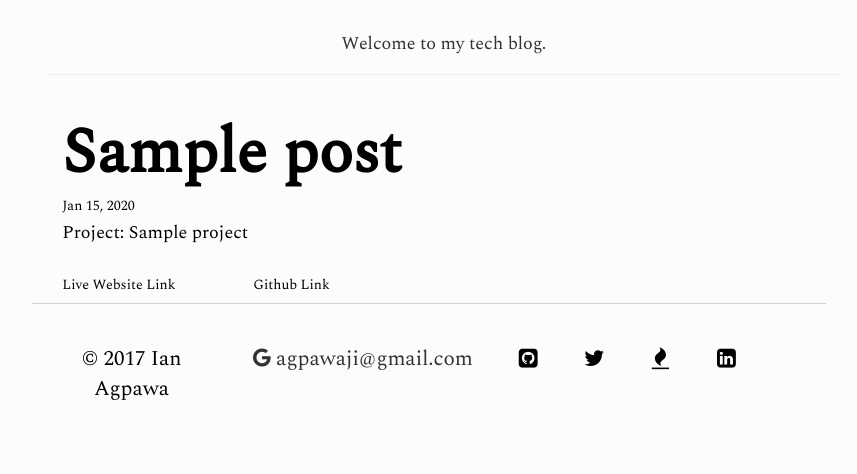
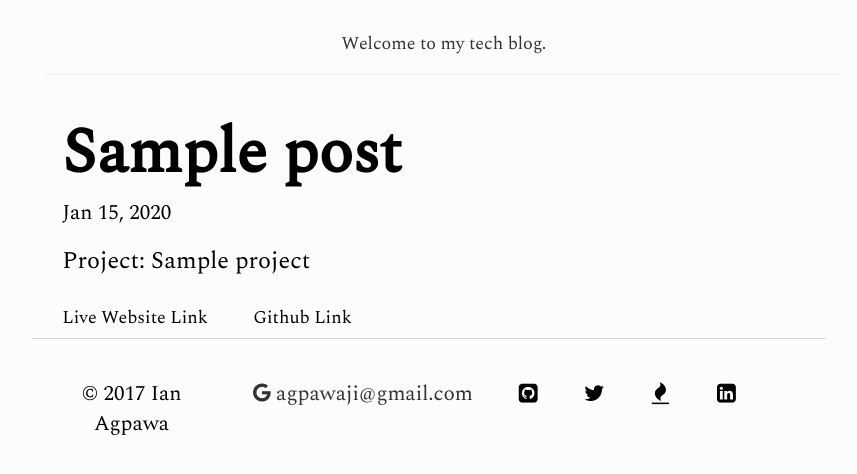
Before and after one commit to ianagpawa/tech-blog, a Flask app: template templates/front.html in a window 1280 px wide. Shown: the part 171-645 px from the top of the page, without its empty margins (196-1053 px from the left). Run offline with Flask 2, Linux system fonts and the light colour scheme; the template is opened without the code that fills it: most values are stand-ins (such as "Sample title", 1, 10 or a date in 2020); some libraries are stand-ins or nearby versions.

Commit message:
refactor: Add line break in posts pages

```diff
--- a/templates/front.html
+++ b/templates/front.html
@@ -17,33 +17,26 @@
         <a href="{{url_for('showPost', post_id=post.key.id())}}" class='post-link'>
         <div class='col-md-12'>
 
-            <div class='post-header'>
-                <h3 class="post-title">{{ post.title}}</h3>
-
-                <h5>{{post.last_modified.strftime("%b %d, %Y")}}</h5>
-
-                {% if post.project %}
-                <h4 class='text-left'>Project: {{post.project}}</h4>
-                {% endif %}
-            </div>
-
-
+            <h1 class="post-title text-left">{{ post.title}}</h1>
+            <h>{{post.last_modified.strftime("%b %d, %Y")}}</h4>
+            <br>
+            <h3>Project: {{post.project}}</h3>
             <p class='post-content'>{{post.rendered_content() | safe }}</p>
         </div>
         </a>
         <div class="col-md-12 row post-bottom">
             <div class='col-md-3'>
                 {% if post.project_link %}
-                <h5>
+                <h4>
                     <a href="{{post.project_link}}" class='project-links' target="_blank">Live Website Link</a>
-                </h5>
+                </h4>
                 {% endif %}
             </div>
             <div class='col-md-3'>
                 {% if post.github %}
-                <h5>
+                <h4>
                     <a href="{{post.github}}" class='project-links' target="_blank">Github Link</a>
-                </h5>
+                </h4>
                 {% endif %}
             </div>
 
--- a/templates/post.html
+++ b/templates/post.html
@@ -7,9 +7,8 @@
     <div class='project-info container-fluid'>
         <h1 class="post-title text-left">{{ post.title}}</h1>
         <h4>By Ian Agpawa, {{post.last_modified.strftime("%b %d, %Y")}}</h4>
-        <br>
+        <hr>
         <h4>Project: {{post.project}}</h4>
-
         {% if post.project_link %}
         <h4>
             Website: <a href="{{post.project_link}}" target="_blank">{{post.project_link}}</a>
--- a/templates/post_L.html
+++ b/templates/post_L.html
@@ -6,7 +6,8 @@
     <div class='project-info container-fluid'>
         <h1 class="post-title text-left">{{ post.title}}</h1>
         <h4>By Ian Agpawa, {{post.last_modified.strftime("%b %d, %Y")}}</h4>
-        <br>
+        <hr>
+
         <h4>Project: {{post.project}}</h4>
 
         {% if post.project_link %}
```
